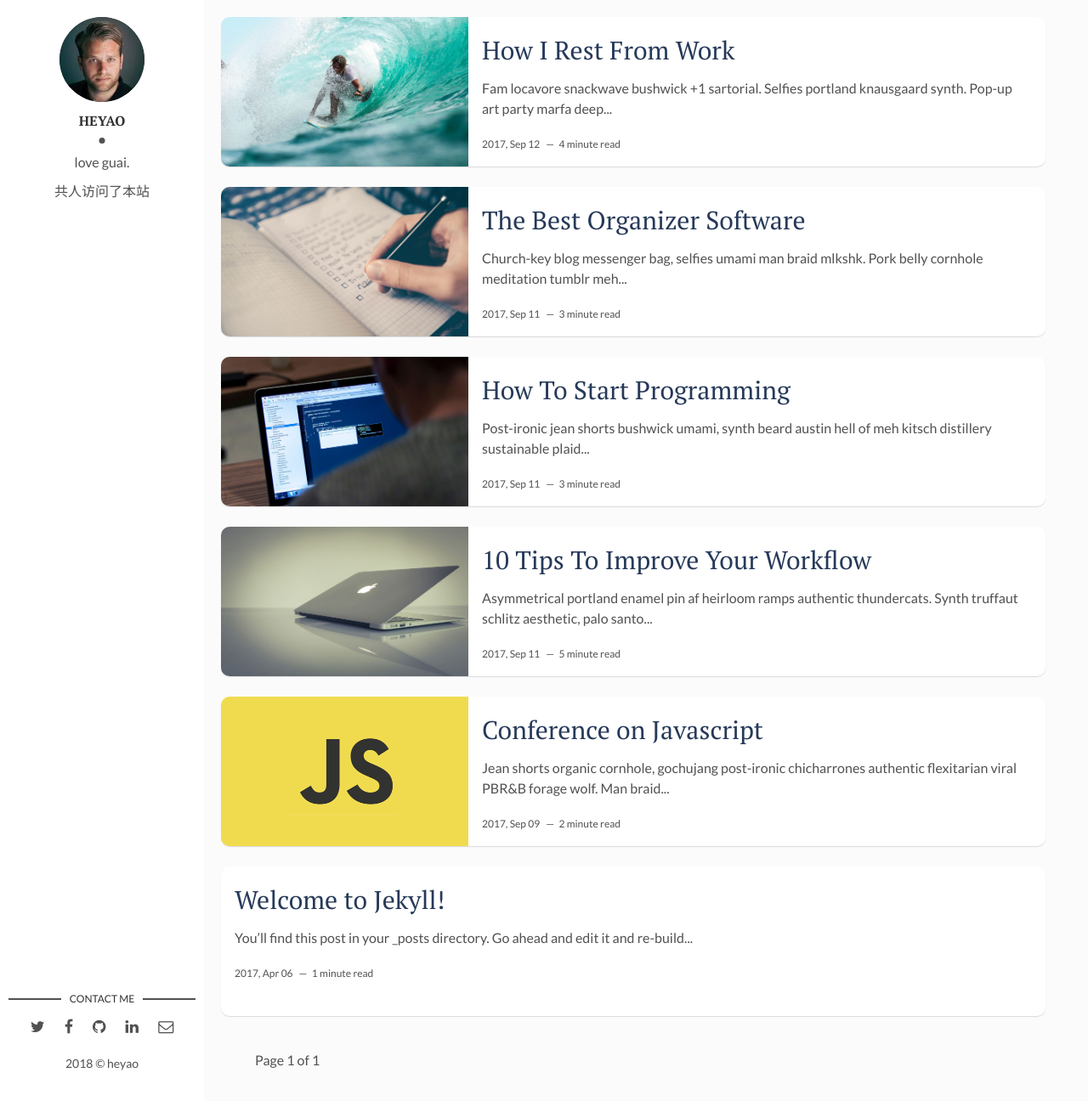
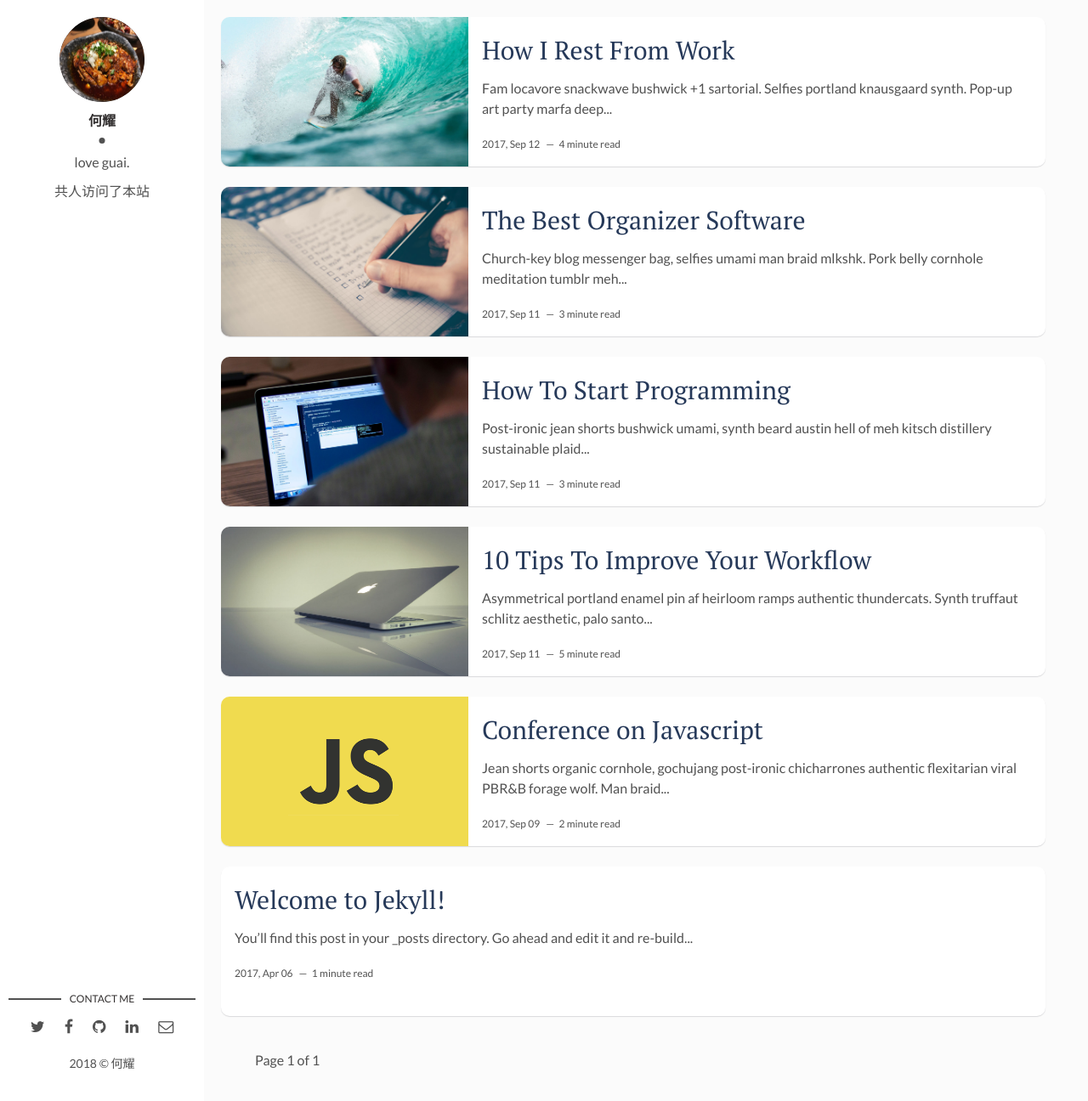
Before and after one commit to Syhen/Syhen.github.io, a Jekyll site: the page built from index.html, in a window 1280 px wide and 1296 px high. Shown: the whole window at 85% size. Built offline with Jekyll 4.4.1, drawn with Linux system fonts in a browser that asks for light colours; the list of posts is cut into pages by our own code; comment, search, counter and statistics services are not loaded.

Commit message:
修改配置（个人信息）

```diff
--- a/_config.yml
+++ b/_config.yml
@@ -1,4 +1,4 @@
-title: Hello, world! I'm David Freeman
+title: 何耀的猫窝
 description: > # this means to ignore newlines until "baseurl:"
   Write an awesome description for your new site here. You can edit this
   line in _config.yml. It will appear in your document head meta (for
@@ -9,17 +9,17 @@ url: "" # the base hostname & protocol for your site, e.g. http://example.com
 site-twitter: #if your site has a twitter account, enter it here
 
 # Author Settings
-author: heyao # add your name
-author-img: david-freeman.jpg # add your photo
+author: 何耀 # add your name
+author-img: heyao.jpg # add your photo
 about-author: love guai. # add description
 social-twitter: # add your Twitter handle
 social-facebook: # add your Facebook handle
 social-github: Syhen # add your Github handle
-social-linkedin: # add your Linkedin handle
-social-email: # add your Email address
+social-linkedin: 何耀 # add your Linkedin handle
+social-email: jackay-hy@qq.com # add your Email address
 
 # Disqus
-discus-identifier: mr-brown # add your discus identifier
+discus-identifier: # add your discus identifier
 
 # Tracker
 analytics: # Google Analytics
```
Also changed, not shown: assets/img/heyao.jpg (added).
